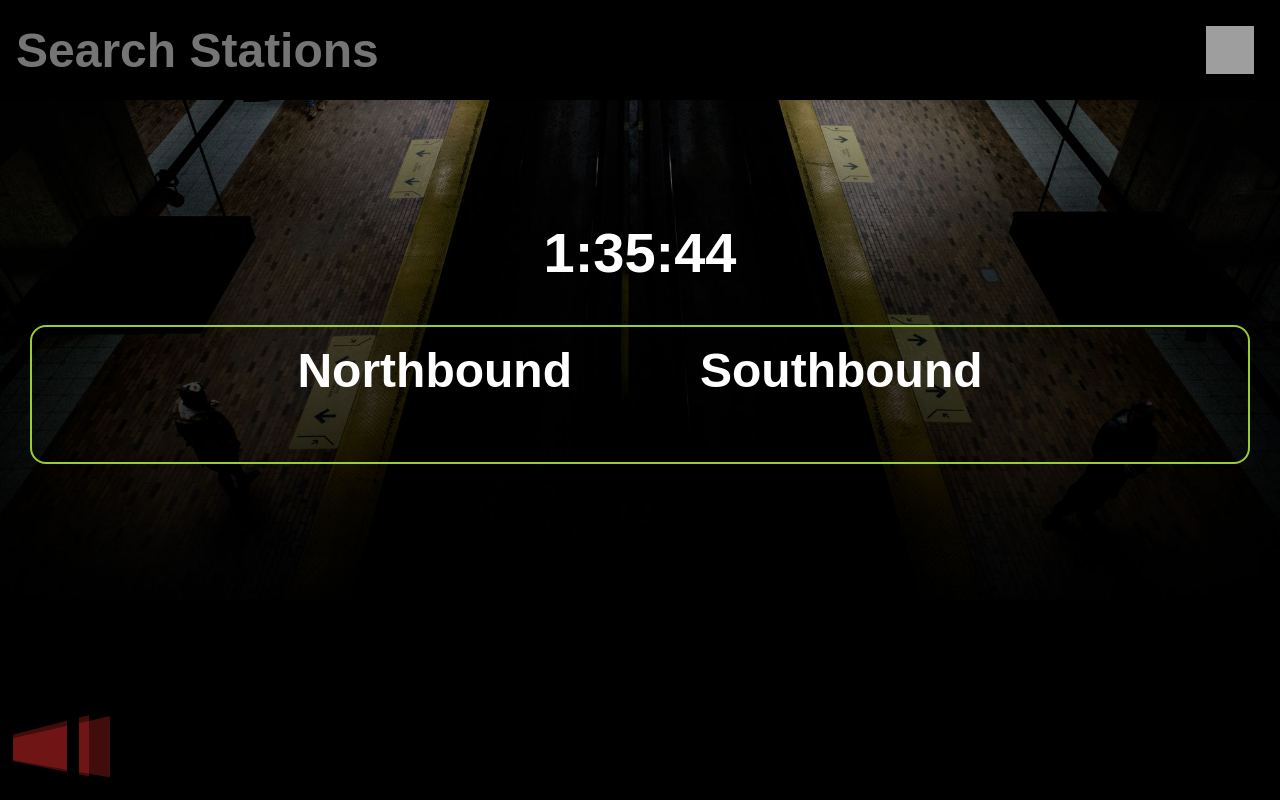
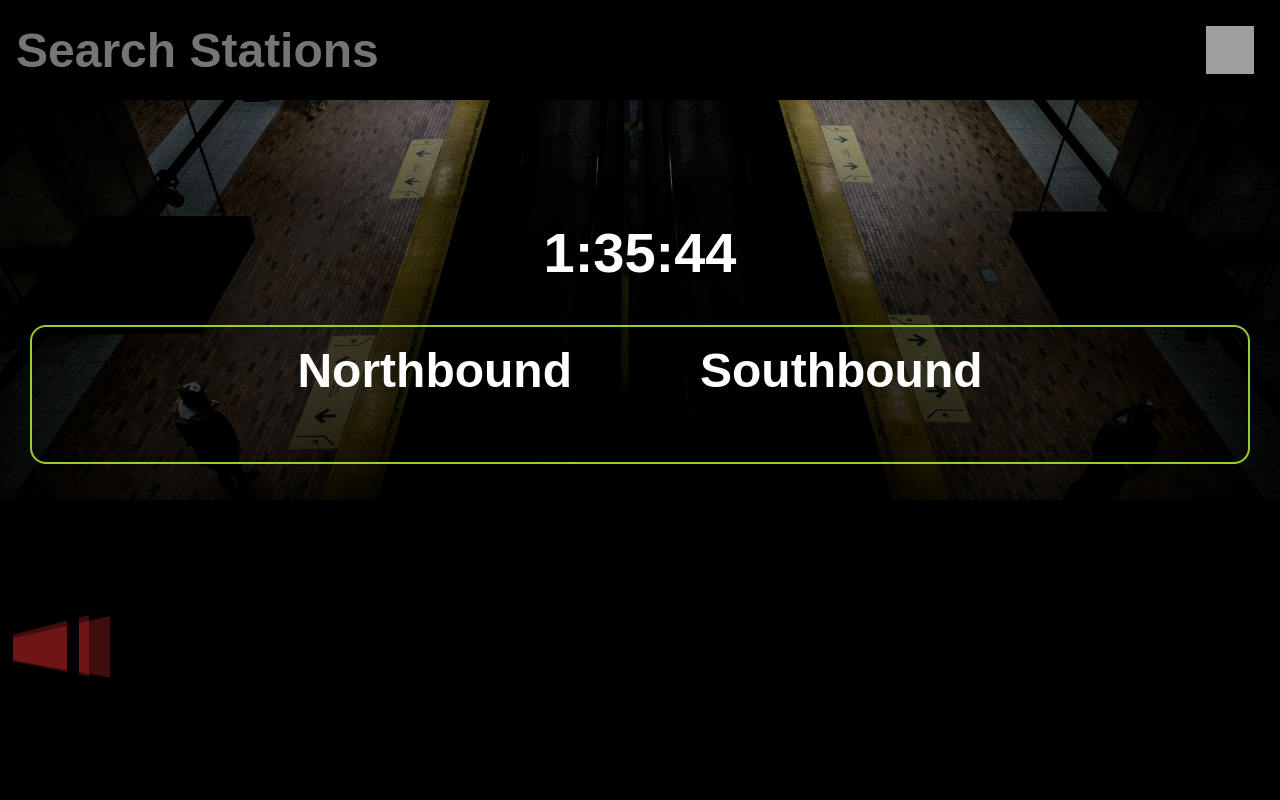
Before and after one commit to jeffreyclu/subway-time, a website: page client/index.html in a window 1280 px wide. Drawn offline with Linux system fonts and the light colour scheme; no server answers; grey boxes are pictures that could not be loaded.

Commit message:
updated background

```diff
--- a/client/style.css
+++ b/client/style.css
@@ -5,7 +5,7 @@ body {
     flex-flow: column;
     justify-content: flex-start;
     align-items: center;
-    background-color: #2a2a2a;
+    background-color: black;
     background-image: url(/assets/photo-1553441388-dab6b561836c.jpeg);
     background-size: cover;
     background-repeat: no-repeat;
@@ -225,7 +225,7 @@ p {
 
 section.train-container {
     position: fixed;
-    bottom: 0px;
+    bottom: 100px;
     width: 100vw;
     height: 200px;
 }
```
